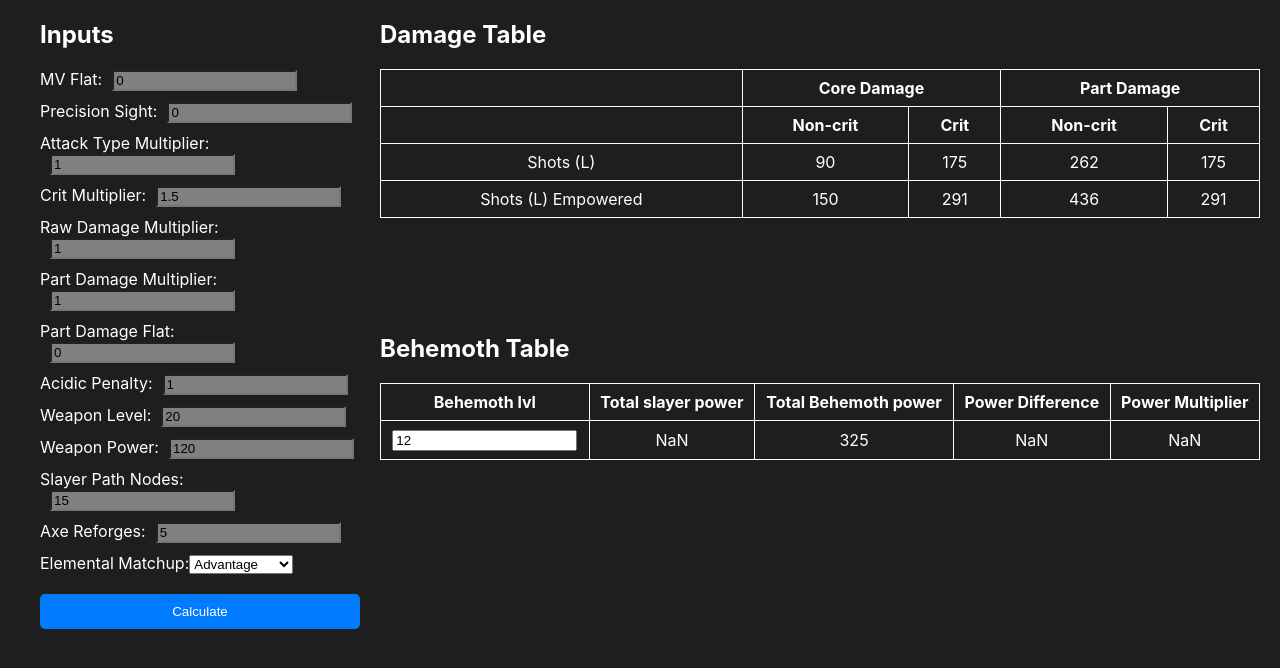
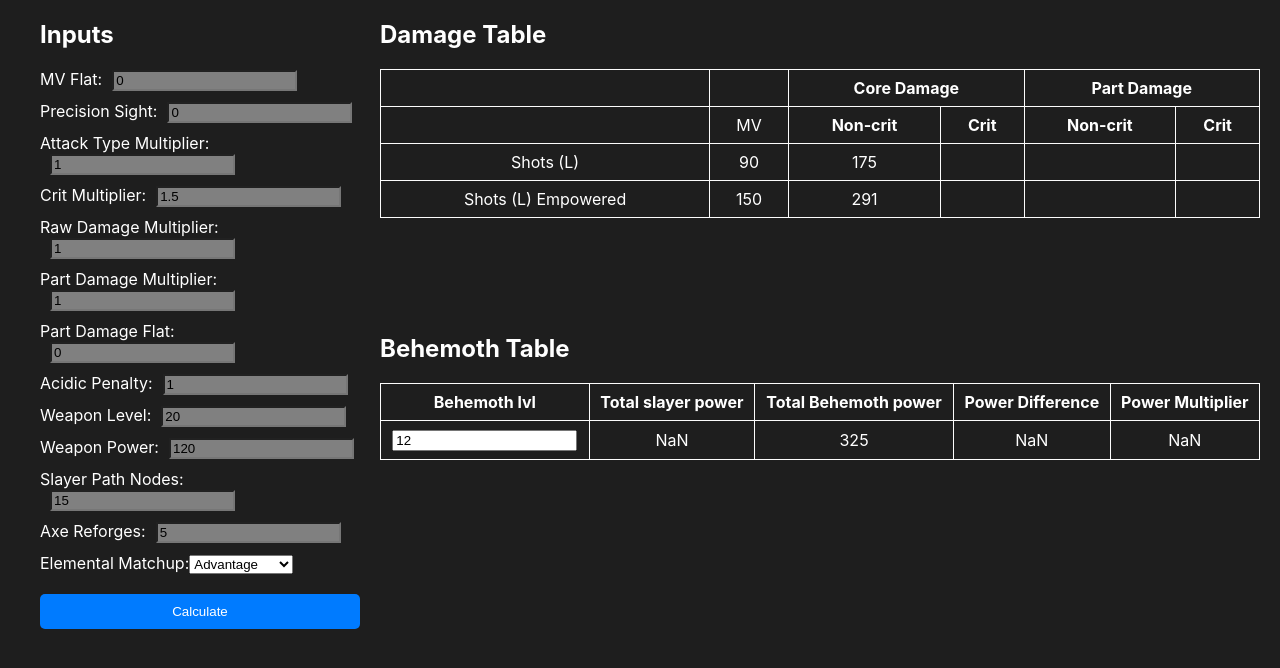
Before and after one commit to Super-EvilTeam/dauntless-calculator, a React (Create React App) app: page / in a window 1280 px wide. Shown: the top 668 px of the page. Built offline with nearby package versions, Linux system fonts and the light colour scheme.

Commit message:
DamageTable calculations

```diff
--- a/src/App.js
+++ b/src/App.js
@@ -78,7 +78,7 @@ function App() {
       </div>
       <div className="right-container">
         <div className="right-top">
-          <DamageTable />
+          <DamageTable formData={formData}/>
         </div>
         <div className="right-bottom">
           <BehemothTable formData={formData} />
--- a/src/components/DamageTable.js
+++ b/src/components/DamageTable.js
@@ -1,7 +1,20 @@
 import React from 'react';
 import './DamageTable.css'; // Import CSS file for styling if needed
 
-const DamageTable = () => {
+const DamageTable = ({ formData }) => {
+  // Function to calculate non-crit damage based on the provided formula
+  const calculateNonCritDamage = (C4,F18) => {
+    if (F18 < 2) {
+      return Math.ceil(((C4 + formData.mvFlat + formData.precisionSight) * formData.attackTypeMultiplier * formData.rawDamageMultiplier * F18) * 0.971);
+    } else {
+      return Math.ceil((C4 +formData.mvFlat + formData.precisionSight) * formData.attackTypeMultiplier * formData.rawDamageMultiplier * F18);
+    }
+  };
+
+  // Calculate non-crit damage for Shots (L) and Shots (L) Empowered
+  const nonCritShotsL = calculateNonCritDamage(90,1.994257143);
+  const nonCritShotsLEmpowered = calculateNonCritDamage(150,1.994257143);
+
   return (
     <div className="damage-table-container">
       <h2>Damage Table</h2>
@@ -9,11 +22,13 @@ const DamageTable = () => {
         <thead>
           <tr>
             <th></th>
+            <th></th>
             <th colSpan="2">Core Damage</th>
             <th colSpan="2">Part Damage</th>
           </tr>
           <tr>
             <th></th>
+            <td>MV</td>
             <th>Non-crit</th>
             <th>Crit</th>
             <th>Non-crit</th>
@@ -24,16 +39,18 @@ const DamageTable = () => {
           <tr>
             <td>Shots (L)</td>
             <td>90</td>
-            <td>175</td>
-            <td>262</td>
-            <td>175</td>
+            <td>{nonCritShotsL}</td>
+            <td>{/* Calculate crit damage */}</td>
+            <td>{/* Calculate part damage non-crit */}</td>
+            <td>{/* Calculate part damage crit */}</td>
           </tr>
           <tr>
             <td>Shots (L) Empowered</td>
             <td>150</td>
-            <td>291</td>
-            <td>436</td>
-            <td>291</td>
+            <td>{nonCritShotsLEmpowered}</td>
+            <td>{/* Calculate crit damage */}</td>
+            <td>{/* Calculate part damage non-crit */}</td>
+            <td>{/* Calculate part damage crit */}</td>
           </tr>
           {/* Add more rows as needed */}
         </tbody>
```
